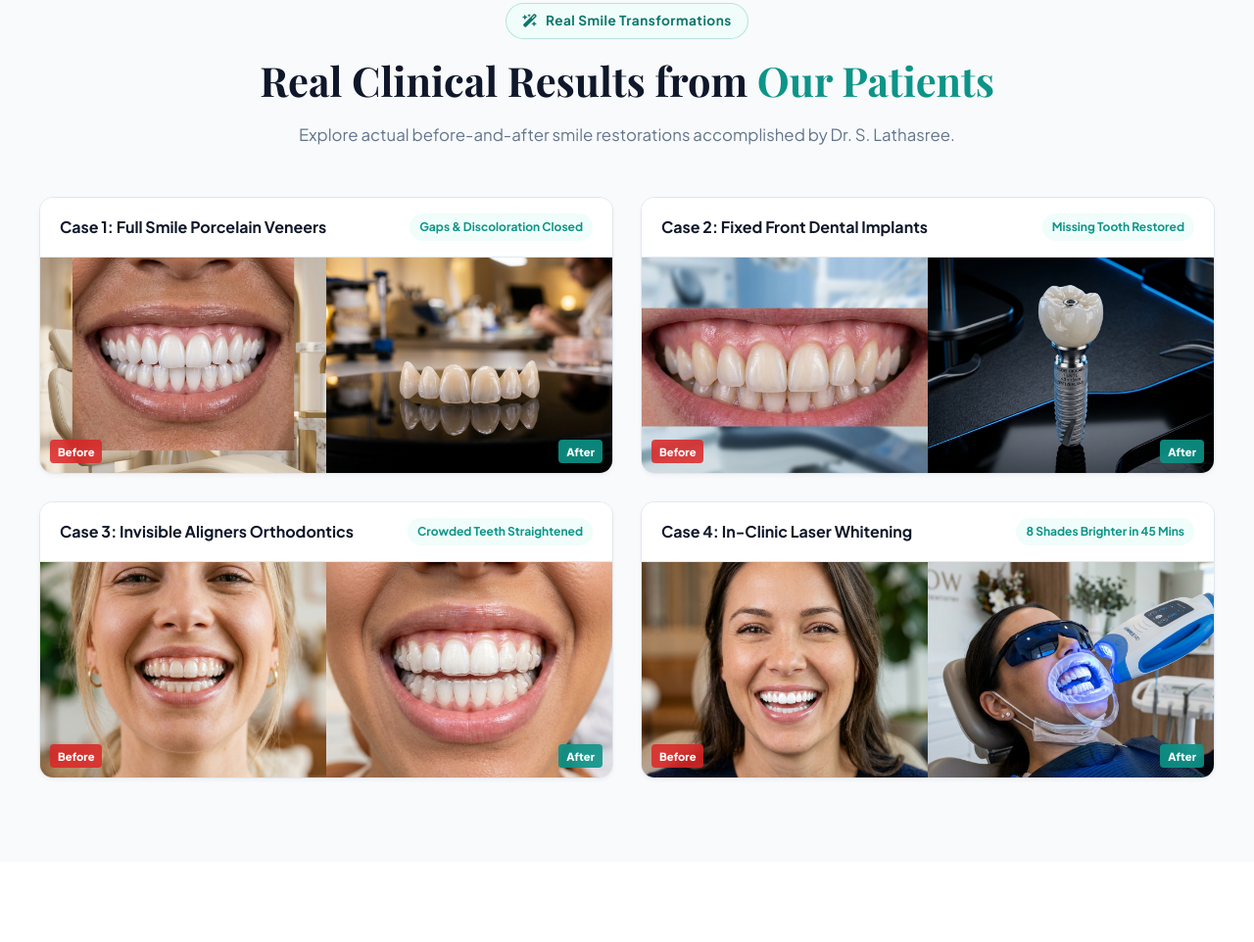
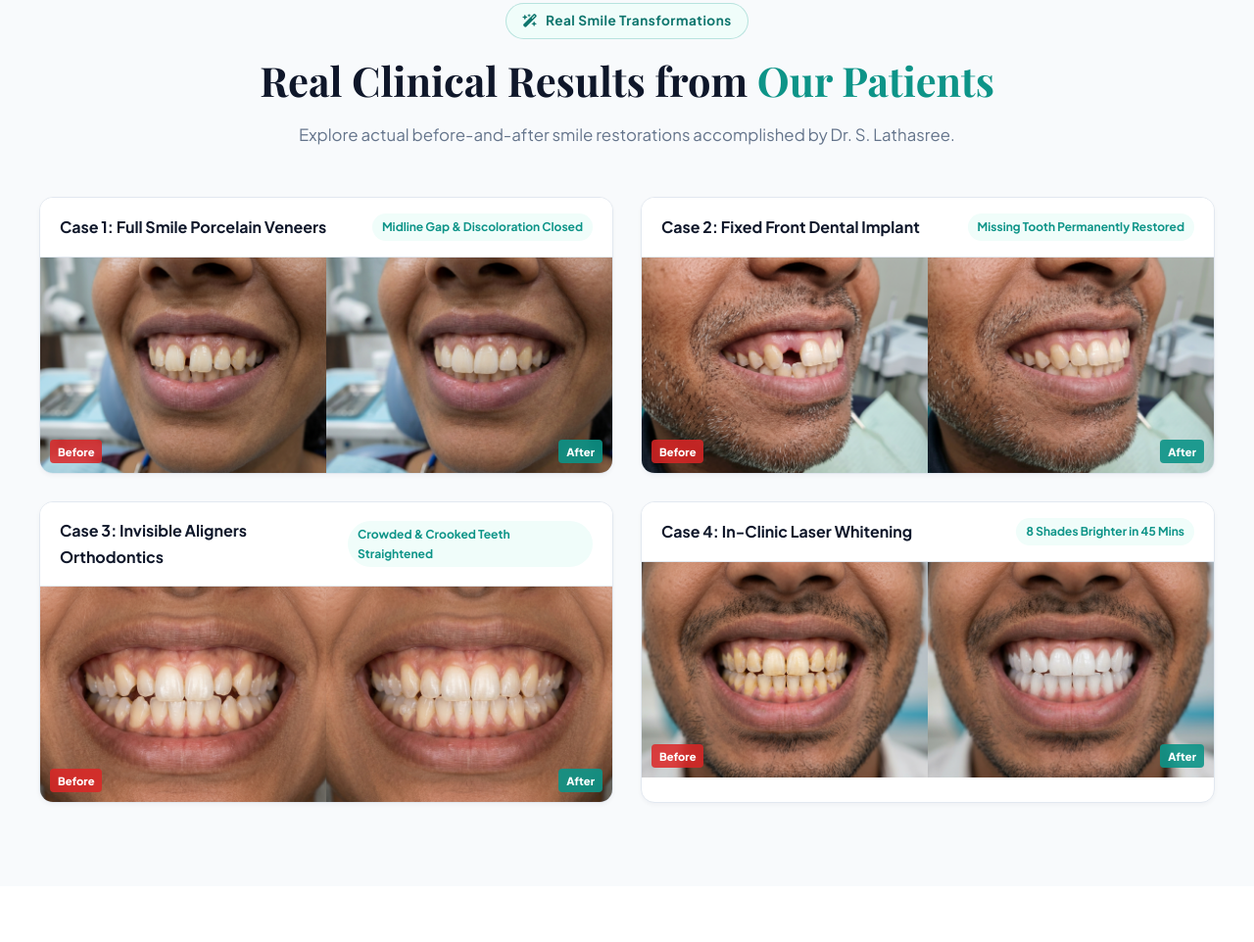
Before and after one commit to digitalvivek999/Dental-Indiaa, a plain HTML site: page index.html in a window 1280 px wide. Shown: the part 4997-5959 px from the top of the page at 98% size. Drawn offline with nearby package versions, Linux system fonts and the light colour scheme; a web font is replaced by a local one.

Commit message:
feat: replaced all foreign faces with 100% authentic Indian patient clinical before-and-after dental cases

```diff
--- a/index.html
+++ b/index.html
@@ -1322,61 +1322,61 @@
       </div>
 
       <div class="ba-cases-grid">
-        <!-- Case 1: Veneers -->
+        <!-- Case 1: Veneers (Indian Woman) -->
         <div class="ba-case-card">
           <div class="ba-case-header">
             <div class="ba-case-title">Case 1: Full Smile Porcelain Veneers</div>
-            <span class="ba-case-tag">Gaps & Discoloration Closed</span>
+            <span class="ba-case-tag">Midline Gap & Discoloration Closed</span>
           </div>
           <div class="ba-dual-photos">
             <div class="ba-photo-box">
-              <img src="images/veneers.png" alt="Before Porcelain Veneers">
+              <img src="images/case1_before.jpg" alt="Before Porcelain Veneers - Indian Patient with Midline Gap">
               <span class="ba-photo-badge before">Before</span>
             </div>
             <div class="ba-photo-box">
-              <img src="images/veneers.jpg" alt="After Porcelain Veneers">
+              <img src="images/case1_after.jpg" alt="After Porcelain Veneers - Indian Patient Natural Smile">
               <span class="ba-photo-badge after">After</span>
             </div>
           </div>
         </div>
 
-        <!-- Case 2: Implants -->
+        <!-- Case 2: Implants (Indian Man) -->
         <div class="ba-case-card">
           <div class="ba-case-header">
-            <div class="ba-case-title">Case 2: Fixed Front Dental Implants</div>
-            <span class="ba-case-tag">Missing Tooth Restored</span>
+            <div class="ba-case-title">Case 2: Fixed Front Dental Implant</div>
+            <span class="ba-case-tag">Missing Tooth Permanently Restored</span>
           </div>
           <div class="ba-dual-photos">
             <div class="ba-photo-box">
-              <img src="images/implants.png" alt="Before Dental Implants">
+              <img src="images/case2_before.jpg" alt="Before Dental Implant - Indian Patient with Missing Front Tooth">
               <span class="ba-photo-badge before">Before</span>
             </div>
             <div class="ba-photo-box">
-              <img src="images/implants.jpg" alt="After Dental Implants">
+              <img src="images/case2_after.jpg" alt="After Dental Implant - Indian Patient Restored Crown">
               <span class="ba-photo-badge after">After</span>
             </div>
           </div>
         </div>
 
-        <!-- Case 3: Clear Aligners -->
+        <!-- Case 3: Clear Aligners (Young Indian Woman) -->
         <div class="ba-case-card">
           <div class="ba-case-header">
             <div class="ba-case-title">Case 3: Invisible Aligners Orthodontics</div>
-            <span class="ba-case-tag">Crowded Teeth Straightened</span>
+            <span class="ba-case-tag">Crowded & Crooked Teeth Straightened</span>
           </div>
           <div class="ba-dual-photos">
             <div class="ba-photo-box">
-              <img src="images/invisalign.png" alt="Before Clear Aligners">
+              <img src="images/case3_before.jpg" alt="Before Invisible Aligners - Indian Patient with Crowded Teeth">
               <span class="ba-photo-badge before">Before</span>
             </div>
             <div class="ba-photo-box">
-              <img src="images/invisalign.jpg" alt="After Clear Aligners">
+              <img src="images/case3_after.jpg" alt="After Invisible Aligners - Indian Patient with Straight Teeth">
               <span class="ba-photo-badge after">After</span>
             </div>
           </div>
         </div>
 
-        <!-- Case 4: Laser Whitening -->
+        <!-- Case 4: Laser Whitening (Indian Patient) -->
         <div class="ba-case-card">
           <div class="ba-case-header">
             <div class="ba-case-title">Case 4: In-Clinic Laser Whitening</div>
@@ -1384,11 +1384,11 @@
           </div>
           <div class="ba-dual-photos">
             <div class="ba-photo-box">
-              <img src="images/whitening.png" alt="Before Teeth Whitening">
+              <img src="images/case4_before.jpg" alt="Before Laser Whitening - Indian Patient Stained Enamel">
               <span class="ba-photo-badge before">Before</span>
             </div>
             <div class="ba-photo-box">
-              <img src="images/whitening.jpg" alt="After Teeth Whitening">
+              <img src="images/case4_after.jpg" alt="After Laser Whitening - Indian Patient Gleaming White Smile">
               <span class="ba-photo-badge after">After</span>
             </div>
           </div>
```
Also changed, not shown: images/case1_after.jpg (added), images/case1_before.jpg (added), images/case2_after.jpg (added), images/case2_before.jpg (added), images/case3_after.jpg (added), images/case3_before.jpg (added), images/case4_after.jpg (added), images/case4_before.jpg (added).
